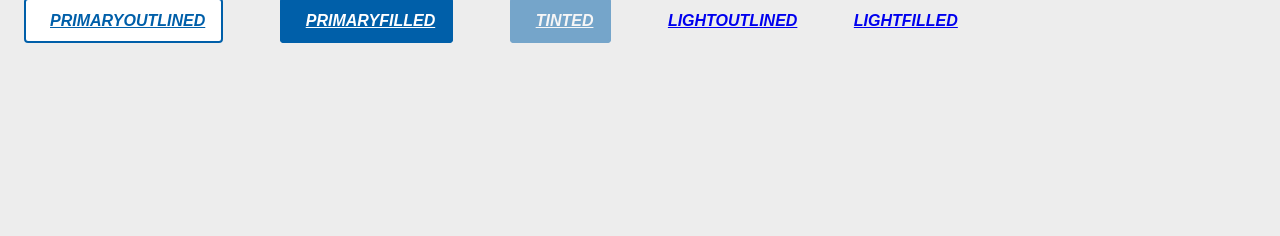
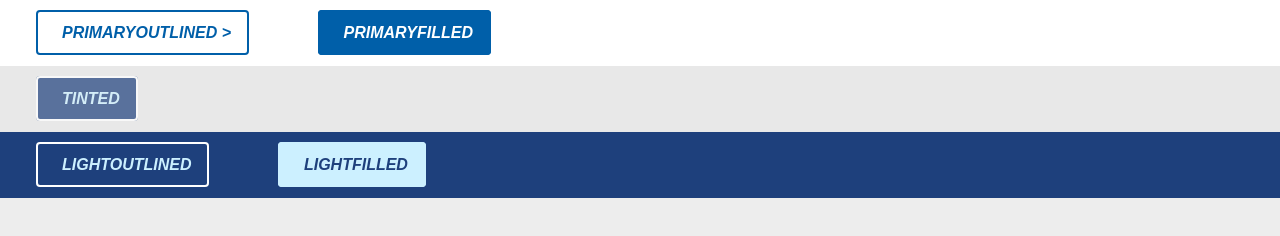
Before and after one commit to d-murphy12/polaris-cta, a website with bundled scripts: page index.html in a window 1280 px wide. Built offline with nearby package versions, Linux system fonts and the light colour scheme.

Commit message:
latest update

```diff
--- a/index.html
+++ b/index.html
@@ -15,17 +15,23 @@
       font-family: sans-serif;
       background-color: #ededed;
     }
+
   </style>
   <title>polaris-chip</title>
 </head>
 
 <body>
-  <polaris-chip name="primaryOutlined" class="primaryOutlined"></polaris-chip>
+  <div style="background-color:#fff">
+  <polaris-chip name="primaryOutlined >" class="primaryOutlined"></polaris-chip>
   <polaris-chip name="primaryFilled" class="primaryFilled"></polaris-chip>
+</div>
+<div style="background-color:#E8E8E8">
   <polaris-chip name="tinted" class="tinted"></polaris-chip>
-  <polaris-chip name="lightOutlined"></polaris-chip>
-  <polaris-chip name="lightFilled"></polaris-chip>
-
+</div>
+    <div style="background-color:#1e407c">
+      <polaris-chip name="lightOutlined" class="lightOutlined"></polaris-chip>
+      <polaris-chip name="lightFilled" class="lightFilled"></polaris-chip>
+    </div>
   <script type="module" src="./src/polaris-chip.js"></script>
 </body>
 
--- a/src/PolarisChip.js
+++ b/src/PolarisChip.js
@@ -14,7 +14,7 @@ export class PolarisChip extends LitElement {
     return css`
       :host {
         display: inline-block;
-        margin: 0 12px 12px 0;
+        margin: 12px 12px 12px 12px;
         text-transform: uppercase;
         font-style: italic;
         padding: 12px 16px 12px 24px;
@@ -47,16 +47,17 @@ export class PolarisChip extends LitElement {
         color: #005fa9;
         padding: 12px 16px 12px 24px;
         border-radius: 4px;
+        text-decoration: none;
       }
 
-        .primaryOutlined:hover,
+        .primaryOutlined:hover, .primaryOutlined:focus,
       :host([active]) .primaryOutlined {
         background-color: #005fa9;
         border: 2px solid #005fa9;
         border-radius: 2px;
         color: #fff;
         cursor: pointer;
-        text-decoration: underline;
+        text-decoration: none;
         border-radius: 4px;
       }
 
@@ -67,6 +68,7 @@ export class PolarisChip extends LitElement {
         color: #fff;
         border: 2px solid #005fa9;
         border-radius: 4px;
+        text-decoration: none;
       }
 
       .primaryFilled:hover,
@@ -78,16 +80,18 @@ export class PolarisChip extends LitElement {
         cursor: pointer;
         text-decoration: underline;
         border-radius: 4px;
+        text-decoration: none;
       }
 
       .tinted {
-        background-color: #005fa9;
+        background-color: #1e407c;
         border: 2px solid #fff;
         padding: 12px 16px 12px 24px;
-        color: #fff;
-        border: 2px solid #005fa9;
-        opacity: 0.5;
+        color: #ccf0ff;
+        border: 2px solid #fff;
+        opacity: 0.7;
         border-radius: 4px;
+        text-decoration: none;
       }
 
       .tinted:hover,
@@ -97,17 +101,55 @@ export class PolarisChip extends LitElement {
         border-radius: 2px;
         color: #005fa9;
         cursor: pointer;
-        text-decoration: underline;
+        text-decoration: none;
         border-radius: 4px;
       }
 
       .lightOutlined {
         border: 2px solid #fff;
-        color: #fff;
+        color: #ccf0ff;
         padding: 12px 16px 12px 24px;
         border-radius: 4px;
+        text-decoration: none;
+        background-color: transparent;
       }
+
+      .lightOutlined:hover,
+      :host([active]) .lightOutlined {
+        background-color: #ccf0ff;
+        border: 2px solid #ccf0ff;
+        border-radius: 2px;
+        color: #005fa9;
+        cursor: pointer;
+        text-decoration: underline;
+        border-radius: 4px;
+        text-decoration: none;
+      }
+
+      .lightFilled {
+        border: 2px solid #ccf0ff;
+        color: #1e407c;
+        padding: 12px 16px 12px 24px;
+        border-radius: 4px;
+        text-decoration: none;
+        background-color: #ccf0ff;
+      }
+
+      .lightFilled:hover,
+      :host([active]) .lightFilled {
+        background-color: transparent;
+        border: 2px solid #ccf0ff;
+        border-radius: 2px;
+        color: #ccf0ff;
+        cursor: pointer;
+        text-decoration: underline;
+        border-radius: 4px;
+        text-decoration: none;
+      }
+
+
     `;
+
   }
 
   constructor() {
```
